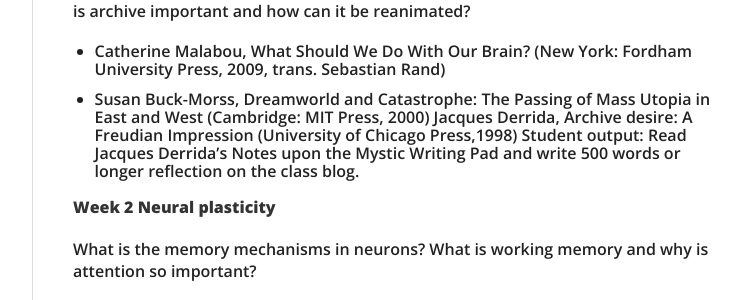
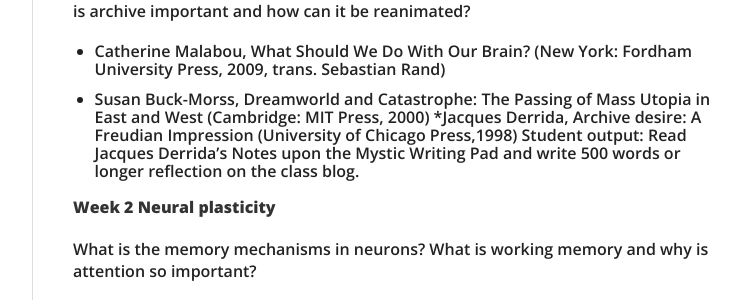
Before and after one commit to tchoi8/tchoi8.github.io, a Jekyll site: the page built from _posts/2014-04-15-memory-class-ITP.md, in a window 1280 px wide and 900 px high, scrolled down 836 px. Shown: the part 172-472 px from the top of the window, without its empty margins (378-1120 px from the left). Built offline with Jekyll 4.4.1, drawn with Linux system fonts in a browser that asks for light colours; nearby versions of some CDN libraries.

```diff
--- a/_posts/2014-04-15-memory-class-ITP.md
+++ b/_posts/2014-04-15-memory-class-ITP.md
@@ -34,7 +34,7 @@ How is memory shaped by technical reproduction and visual representation? Why is
 
 * Catherine Malabou, What Should We Do With Our Brain? (New York: Fordham University Press, 2009, trans. Sebastian Rand)
 * Susan Buck-Morss, Dreamworld and Catastrophe: The Passing of Mass Utopia in East and West (Cambridge: MIT Press, 2000)
-Jacques Derrida, Archive desire: A Freudian Impression (University of Chicago Press,1998)
+*Jacques Derrida, Archive desire: A Freudian Impression (University of Chicago Press,1998)
 Student output: Read Jacques Derrida's Notes upon the Mystic Writing Pad and write 500 words or longer reflection on the class blog.
 
 **Week 2 Neural plasticity**
```
